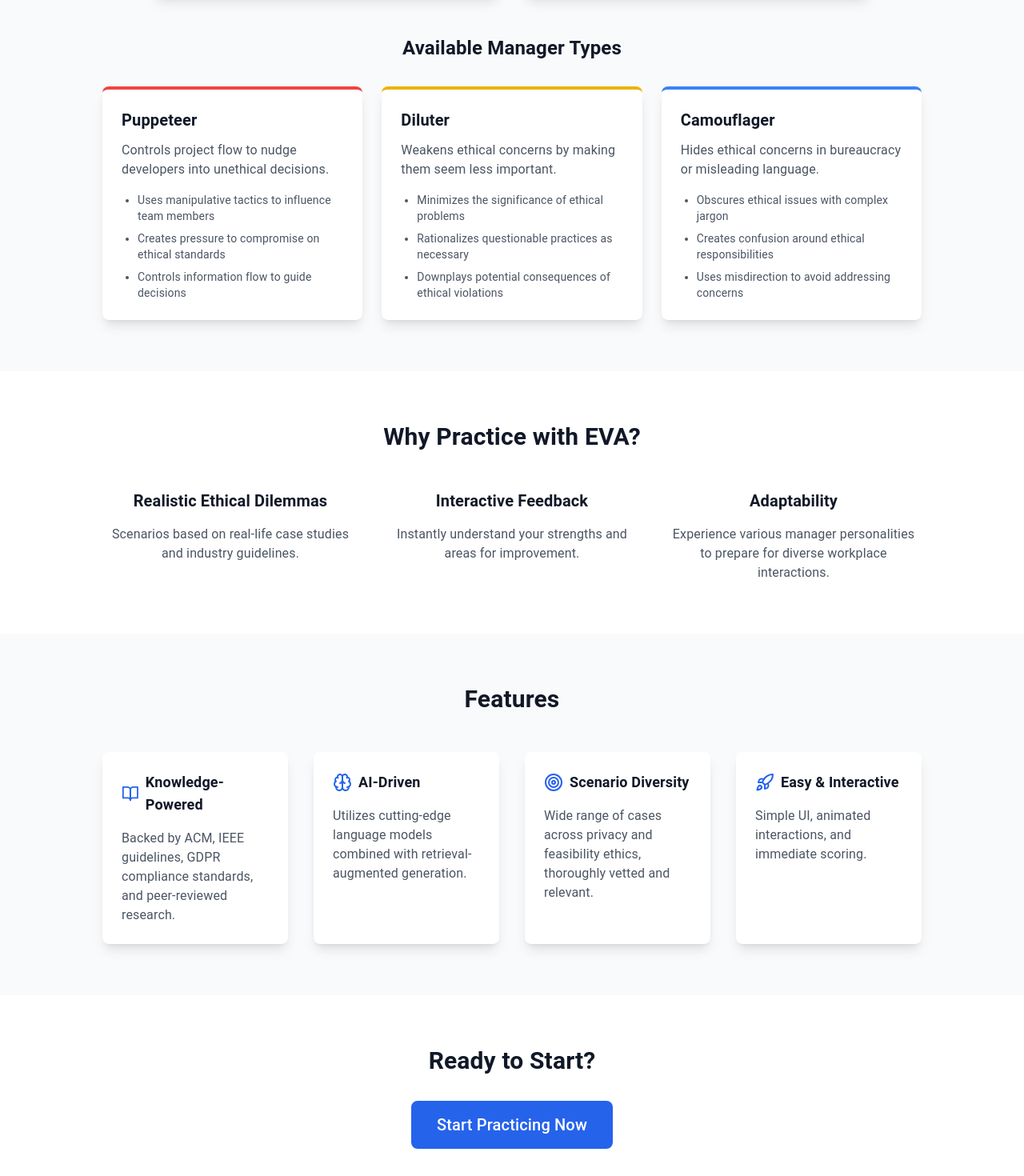
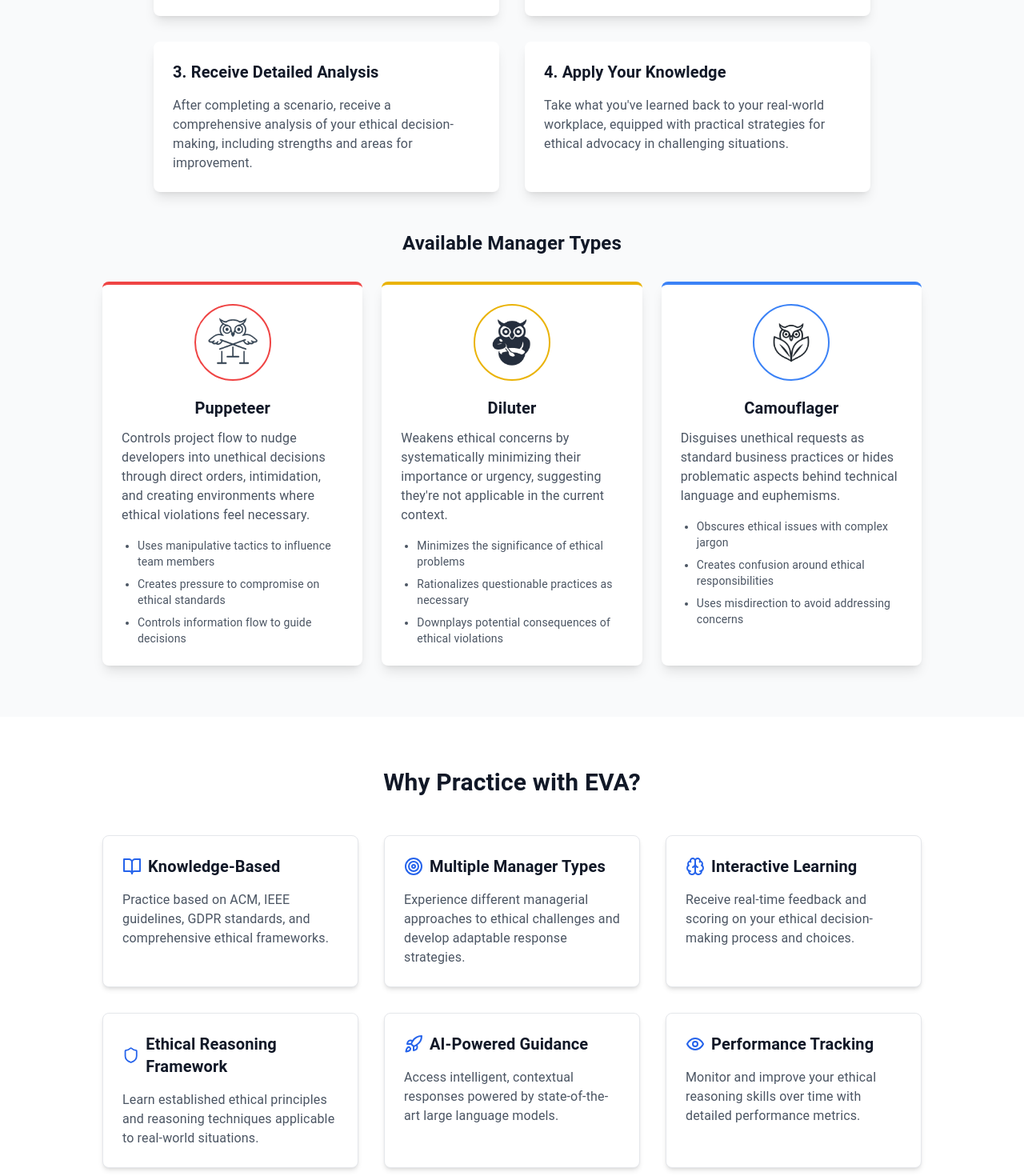
Before and after one commit to egemenmermer/EVA, a React (Vite) app in the folder frontend/: page / in a window 1280 px wide. Shown: the part 1020-2490 px from the top of the page at 80% size. Built offline with nearby package versions, Linux system fonts and the light colour scheme; no server answers.

Commit message:
Landing page update

```diff
--- a/frontend/src/pages/LandingPage.tsx
+++ b/frontend/src/pages/LandingPage.tsx
@@ -1,11 +1,56 @@
-import React, { useEffect } from 'react';
+import React, { useEffect, useState } from 'react';
 import { Link, useNavigate } from 'react-router-dom';
 import { Bot, Shield, Eye, Wand2, BookOpen, Brain, Target, Rocket } from 'lucide-react';
 import { useStore } from '@/store/useStore';
 
+// Import manager icons
+import puppeteerLightPng from '@/assets/manager-icons/puppeteer-manager-light.png';
+import puppeteerDarkPng from '@/assets/manager-icons/puppeteer-manager-dark.png';
+import diluterLightPng from '@/assets/manager-icons/diluter-manager-light.png';
+import diluterDarkPng from '@/assets/manager-icons/diluter-manager-dark.png';
+import camouflagerLightPng from '@/assets/manager-icons/camouflager-manager-light.png';
+import camouflagerDarkPng from '@/assets/manager-icons/camouflager-manager-dark.png';
+
 export const LandingPage: React.FC = () => {
   const navigate = useNavigate();
   const { user } = useStore();
+
+  // State to track dark mode
+  const [isDarkMode, setIsDarkMode] = useState(document.documentElement.classList.contains('dark'));
+
+  // Listen for dark mode changes
+  useEffect(() => {
+    const darkModeObserver = new MutationObserver((mutations) => {
+      mutations.forEach((mutation) => {
+        if (mutation.attributeName === 'class') {
+          setIsDarkMode(document.documentElement.classList.contains('dark'));
+        }
+      });
+    });
+
+    darkModeObserver.observe(document.documentElement, {
+      attributes: true,
+      attributeFilter: ['class']
+    });
+
+    return () => darkModeObserver.disconnect();
+  }, []);
+
+  // Function to get the appropriate manager icon based on manager type and dark mode
+  const getManagerIcon = (managerType: string, isDarkMode: boolean = false) => {
+    const type = managerType.toUpperCase();
+
+    switch (type) {
+      case 'PUPPETEER':
+        return isDarkMode ? puppeteerDarkPng : puppeteerLightPng;
+      case 'DILUTER':
+        return isDarkMode ? diluterDarkPng : diluterLightPng;
+      case 'CAMOUFLAGER':
+        return isDarkMode ? camouflagerDarkPng : camouflagerLightPng;
+      default:
+        return isDarkMode ? puppeteerDarkPng : puppeteerLightPng;
+    }
+  };
 
   // Debug check to prevent any refresh loops
   useEffect(() => {
@@ -117,7 +162,7 @@ export const LandingPage: React.FC = () => {
                 1. Pick a Manager Type
               </h3>
               <p className="text-gray-600 dark:text-gray-300">
-                EVA can simulate different managerial styles to help you practice handling various scenarios.
+                EVA can simulate different managerial styles to help you practice handling various scenarios. Choose the manager personality you want to practice with.
               </p>
             </div>
             <div className="bg-white dark:bg-gray-800 p-6 rounded-lg shadow-lg">
@@ -125,7 +170,26 @@ export const LandingPage: React.FC = () => {
                 2. Practice & Get Feedback
               </h3>
               <p className="text-gray-600 dark:text-gray-300">
-                Engage with EVA's realistic simulations, respond to multiple-choice prompts, and receive immediate feedback.
+                Engage with EVA's realistic simulations, respond to multiple-choice prompts, and receive immediate feedback. Your decisions are scored based on ethical principles.
+              </p>
+            </div>
+          </div>
+
+          <div className="grid md:grid-cols-2 gap-8 max-w-4xl mx-auto mt-8">
+            <div className="bg-white dark:bg-gray-800 p-6 rounded-lg shadow-lg">
+              <h3 className="text-xl font-semibold text-gray-900 dark:text-white mb-4">
+                3. Receive Detailed Analysis
+              </h3>
+              <p className="text-gray-600 dark:text-gray-300">
+                After completing a scenario, receive a comprehensive analysis of your ethical decision-making, including strengths and areas for improvement.
+              </p>
+            </div>
+            <div className="bg-white dark:bg-gray-800 p-6 rounded-lg shadow-lg">
+              <h3 className="text-xl font-semibold text-gray-900 dark:text-white mb-4">
+                4. Apply Your Knowledge
+              </h3>
+              <p className="text-gray-600 dark:text-gray-300">
+                Take what you've learned back to your real-world workplace, equipped with practical strategies for ethical advocacy in challenging situations.
               </p>
             </div>
           </div>
@@ -137,11 +201,20 @@ export const LandingPage: React.FC = () => {
             </h3>
             <div className="grid md:grid-cols-3 gap-6 max-w-5xl mx-auto">
               <div className="bg-white dark:bg-gray-800 p-6 rounded-lg shadow-lg border-t-4 border-red-500">
-                <h4 className="text-xl font-semibold text-gray-900 dark:text-white mb-3">
+                <div className="flex items-center justify-center mb-5">
+                  <div className="w-24 h-24 rounded-full bg-white dark:bg-gray-700 p-1 border-2 border-red-500 overflow-hidden">
+                    <img
+                      src={getManagerIcon('PUPPETEER', isDarkMode)}
+                      alt="Puppeteer Manager"
+                      className="w-full h-full object-cover"
+                    />
+                  </div>
+                </div>
+                <h4 className="text-xl font-semibold text-gray-900 dark:text-white mb-3 text-center">
                   Puppeteer
                 </h4>
                 <p className="text-gray-600 dark:text-gray-300 mb-4">
-                  Controls project flow to nudge developers into unethical decisions.
+                  Controls project flow to nudge developers into unethical decisions through direct orders, intimidation, and creating environments where ethical violations feel necessary.
                 </p>
                 <ul className="text-sm text-gray-600 dark:text-gray-300 space-y-2 list-disc pl-5">
                   <li>Uses manipulative tactics to influence team members</li>
@@ -151,11 +224,20 @@ export const LandingPage: React.FC = () => {
               </div>
 
               <div className="bg-white dark:bg-gray-800 p-6 rounded-lg shadow-lg border-t-4 border-yellow-500">
-                <h4 className="text-xl font-semibold text-gray-900 dark:text-white mb-3">
+                <div className="flex items-center justify-center mb-5">
+                  <div className="w-24 h-24 rounded-full bg-white dark:bg-gray-700 p-1 border-2 border-yellow-500 overflow-hidden">
+                    <img
+                      src={getManagerIcon('DILUTER', isDarkMode)}
+                      alt="Diluter Manager"
+                      className="w-full h-full object-cover"
+                    />
+                  </div>
+                </div>
+                <h4 className="text-xl font-semibold text-gray-900 dark:text-white mb-3 text-center">
                   Diluter
                 </h4>
                 <p className="text-gray-600 dark:text-gray-300 mb-4">
-                  Weakens ethical concerns by making them seem less important.
+                  Weakens ethical concerns by systematically minimizing their importance or urgency, suggesting they're not applicable in the current context.
                 </p>
                 <ul className="text-sm text-gray-600 dark:text-gray-300 space-y-2 list-disc pl-5">
                   <li>Minimizes the significance of ethical problems</li>
@@ -165,11 +247,20 @@ export const LandingPage: React.FC = () => {
               </div>
 
               <div className="bg-white dark:bg-gray-800 p-6 rounded-lg shadow-lg border-t-4 border-blue-500">
-                <h4 className="text-xl font-semibold text-gray-900 dark:text-white mb-3">
+                <div className="flex items-center justify-center mb-5">
+                  <div className="w-24 h-24 rounded-full bg-white dark:bg-gray-700 p-1 border-2 border-blue-500 overflow-hidden">
+                    <img
+                      src={getManagerIcon('CAMOUFLAGER', isDarkMode)}
+                      alt="Camouflager Manager"
+                      className="w-full h-full object-cover"
+                    />
+                  </div>
+                </div>
+                <h4 className="text-xl font-semibold text-gray-900 dark:text-white mb-3 text-center">
                   Camouflager
                 </h4>
                 <p className="text-gray-600 dark:text-gray-300 mb-4">
-                  Hides ethical concerns in bureaucracy or misleading language.
+                  Disguises unethical requests as standard business practices or hides problematic aspects behind technical language and euphemisms.
                 </p>
                 <ul className="text-sm text-gray-600 dark:text-gray-300 space-y-2 list-disc pl-5">
                   <li>Obscures ethical issues with complex jargon</li>
@@ -189,28 +280,77 @@ export const LandingPage: React.FC = () => {
             Why Practice with EVA?
           </h2>
           <div className="grid md:grid-cols-3 gap-8 max-w-5xl mx-auto">
-            <div className="text-center">
-              <h3 className="text-xl font-semibold text-gray-900 dark:text-white mb-4">
-                Realistic Ethical Dilemmas
+            <div className="bg-white dark:bg-gray-800 p-6 rounded-lg shadow-md border border-gray-200 dark:border-gray-700">
+              <div className="flex items-center mb-4">
+                <BookOpen className="h-6 w-6 text-blue-600 dark:text-blue-400 mr-2" />
+                <h3 className="text-xl font-semibold text-gray-900 dark:text-white">
+                  Knowledge-Based
                 </h3>
+              </div>
               <p className="text-gray-600 dark:text-gray-300">
-                Scenarios based on real-life case studies and industry guidelines.
+                Practice based on ACM, IEEE guidelines, GDPR standards, and comprehensive ethical frameworks.
               </p>
             </div>
-            <div className="text-center">
-              <h3 className="text-xl font-semibold text-gray-900 dark:text-white mb-4">
-                Interactive Feedback
+
+            <div className="bg-white dark:bg-gray-800 p-6 rounded-lg shadow-md border border-gray-200 dark:border-gray-700">
+              <div className="flex items-center mb-4">
+                <Target className="h-6 w-6 text-blue-600 dark:text-blue-400 mr-2" />
+                <h3 className="text-xl font-semibold text-gray-900 dark:text-white">
+                  Multiple Manager Types
                 </h3>
+              </div>
               <p className="text-gray-600 dark:text-gray-300">
-                Instantly understand your strengths and areas for improvement.
+                Experience different managerial approaches to ethical challenges and develop adaptable response strategies.
               </p>
             </div>
-            <div className="text-center">
-              <h3 className="text-xl font-semibold text-gray-900 dark:text-white mb-4">
-                Adaptability
+
+            <div className="bg-white dark:bg-gray-800 p-6 rounded-lg shadow-md border border-gray-200 dark:border-gray-700">
+              <div className="flex items-center mb-4">
+                <Brain className="h-6 w-6 text-blue-600 dark:text-blue-400 mr-2" />
+                <h3 className="text-xl font-semibold text-gray-900 dark:text-white">
+                  Interactive Learning
                 </h3>
+              </div>
               <p className="text-gray-600 dark:text-gray-300">
-                Experience various manager personalities to prepare for diverse workplace interactions.
+                Receive real-time feedback and scoring on your ethical decision-making process and choices.
+              </p>
+            </div>
+          </div>
+
+          <div className="grid md:grid-cols-3 gap-8 max-w-5xl mx-auto mt-8">
+            <div className="bg-white dark:bg-gray-800 p-6 rounded-lg shadow-md border border-gray-200 dark:border-gray-700">
+              <div className="flex items-center mb-4">
+                <Shield className="h-6 w-6 text-blue-600 dark:text-blue-400 mr-2" />
+                <h3 className="text-xl font-semibold text-gray-900 dark:text-white">
+                  Ethical Reasoning Framework
+                </h3>
+              </div>
+              <p className="text-gray-600 dark:text-gray-300">
+                Learn established ethical principles and reasoning techniques applicable to real-world situations.
+              </p>
+            </div>
+
+            <div className="bg-white dark:bg-gray-800 p-6 rounded-lg shadow-md border border-gray-200 dark:border-gray-700">
+              <div className="flex items-center mb-4">
+                <Rocket className="h-6 w-6 text-blue-600 dark:text-blue-400 mr-2" />
+                <h3 className="text-xl font-semibold text-gray-900 dark:text-white">
+                  AI-Powered Guidance
+                </h3>
+              </div>
+              <p className="text-gray-600 dark:text-gray-300">
+                Access intelligent, contextual responses powered by state-of-the-art large language models.
+              </p>
+            </div>
+
+            <div className="bg-white dark:bg-gray-800 p-6 rounded-lg shadow-md border border-gray-200 dark:border-gray-700">
+              <div className="flex items-center mb-4">
+                <Eye className="h-6 w-6 text-blue-600 dark:text-blue-400 mr-2" />
+                <h3 className="text-xl font-semibold text-gray-900 dark:text-white">
+                  Performance Tracking
+                </h3>
+              </div>
+              <p className="text-gray-600 dark:text-gray-300">
+                Monitor and improve your ethical reasoning skills over time with detailed performance metrics.
               </p>
             </div>
           </div>
@@ -221,52 +361,41 @@ export const LandingPage: React.FC = () => {
       <div className="py-16 bg-gray-50 dark:bg-gray-900">
         <div className="container mx-auto px-4">
           <h2 className="text-3xl font-bold text-center text-gray-900 dark:text-white mb-12">
-            Features
+            How It Helps You Grow
           </h2>
-          <div className="grid md:grid-cols-2 lg:grid-cols-4 gap-8 max-w-5xl mx-auto">
-            <div className="bg-white dark:bg-gray-800 p-6 rounded-lg shadow-lg">
-              <div className="flex items-center mb-4">
-                <BookOpen className="h-6 w-6 text-blue-600 dark:text-blue-400 mr-2" />
-                <h3 className="text-lg font-semibold text-gray-900 dark:text-white">
-                  Knowledge-Powered
-                </h3>
+          <div className="max-w-4xl mx-auto text-center">
+            <p className="text-lg text-gray-700 dark:text-gray-300 mb-6">
+              EVA provides a safe space to practice ethical decision-making before facing real-world scenarios. By engaging with different manager types and ethical dilemmas, you'll develop:
+            </p>
+
+            <div className="grid md:grid-cols-2 gap-6 mt-8">
+              <div className="bg-white dark:bg-gray-800 p-5 rounded-lg shadow-md border border-gray-200 dark:border-gray-700 text-left">
+                <div className="mb-3">
+                  <h3 className="text-lg font-semibold text-gray-900 dark:text-white">Ethical Advocacy Skills</h3>
+                  <p className="text-gray-600 dark:text-gray-300 mt-2">Learn practical strategies for advocating ethical positions in challenging workplace environments.</p>
                 </div>
-              <p className="text-gray-600 dark:text-gray-300">
-                Backed by ACM, IEEE guidelines, GDPR compliance standards, and peer-reviewed research.
-              </p>
               </div>
-            <div className="bg-white dark:bg-gray-800 p-6 rounded-lg shadow-lg">
-              <div className="flex items-center mb-4">
-                <Brain className="h-6 w-6 text-blue-600 dark:text-blue-400 mr-2" />
-                <h3 className="text-lg font-semibold text-gray-900 dark:text-white">
-                  AI-Driven
-                </h3>
+
+              <div className="bg-white dark:bg-gray-800 p-5 rounded-lg shadow-md border border-gray-200 dark:border-gray-700 text-left">
+                <div className="mb-3">
+                  <h3 className="text-lg font-semibold text-gray-900 dark:text-white">Ethical Confidence</h3>
+                  <p className="text-gray-600 dark:text-gray-300 mt-2">Build the confidence to address ethical concerns professionally and effectively.</p>
                 </div>
-              <p className="text-gray-600 dark:text-gray-300">
-                Utilizes cutting-edge language models combined with retrieval-augmented generation.
-              </p>
               </div>
-            <div className="bg-white dark:bg-gray-800 p-6 rounded-lg shadow-lg">
-              <div className="flex items-center mb-4">
-                <Target className="h-6 w-6 text-blue-600 dark:text-blue-400 mr-2" />
-                <h3 className="text-lg font-semibold text-gray-900 dark:text-white">
-                  Scenario Diversity
-                </h3>
+
+              <div className="bg-white dark:bg-gray-800 p-5 rounded-lg shadow-md border border-gray-200 dark:border-gray-700 text-left">
+                <div className="mb-3">
+                  <h3 className="text-lg font-semibold text-gray-900 dark:text-white">Ethical Language</h3>
+                  <p className="text-gray-600 dark:text-gray-300 mt-2">Develop a vocabulary for discussing ethical issues within technical contexts.</p>
                 </div>
-              <p className="text-gray-600 dark:text-gray-300">
-                Wide range of cases across privacy and feasibility ethics, thoroughly vetted and relevant.
-              </p>
               </div>
-            <div className="bg-white dark:bg-gray-800 p-6 rounded-lg shadow-lg">
-              <div className="flex items-center mb-4">
-                <Rocket className="h-6 w-6 text-blue-600 dark:text-blue-400 mr-2" />
-                <h3 className="text-lg font-semibold text-gray-900 dark:text-white">
-                  Easy & Interactive
-                </h3>
+
+              <div className="bg-white dark:bg-gray-800 p-5 rounded-lg shadow-md border border-gray-200 dark:border-gray-700 text-left">
+                <div className="mb-3">
+                  <h3 className="text-lg font-semibold text-gray-900 dark:text-white">Future-Ready Skills</h3>
+                  <p className="text-gray-600 dark:text-gray-300 mt-2">Prepare for an industry increasingly focused on responsible technology development.</p>
                 </div>
-              <p className="text-gray-600 dark:text-gray-300">
-                Simple UI, animated interactions, and immediate scoring.
-              </p>
+              </div>
             </div>
           </div>
         </div>
```
Lines whose indentation alone changed are shown as unchanged.
